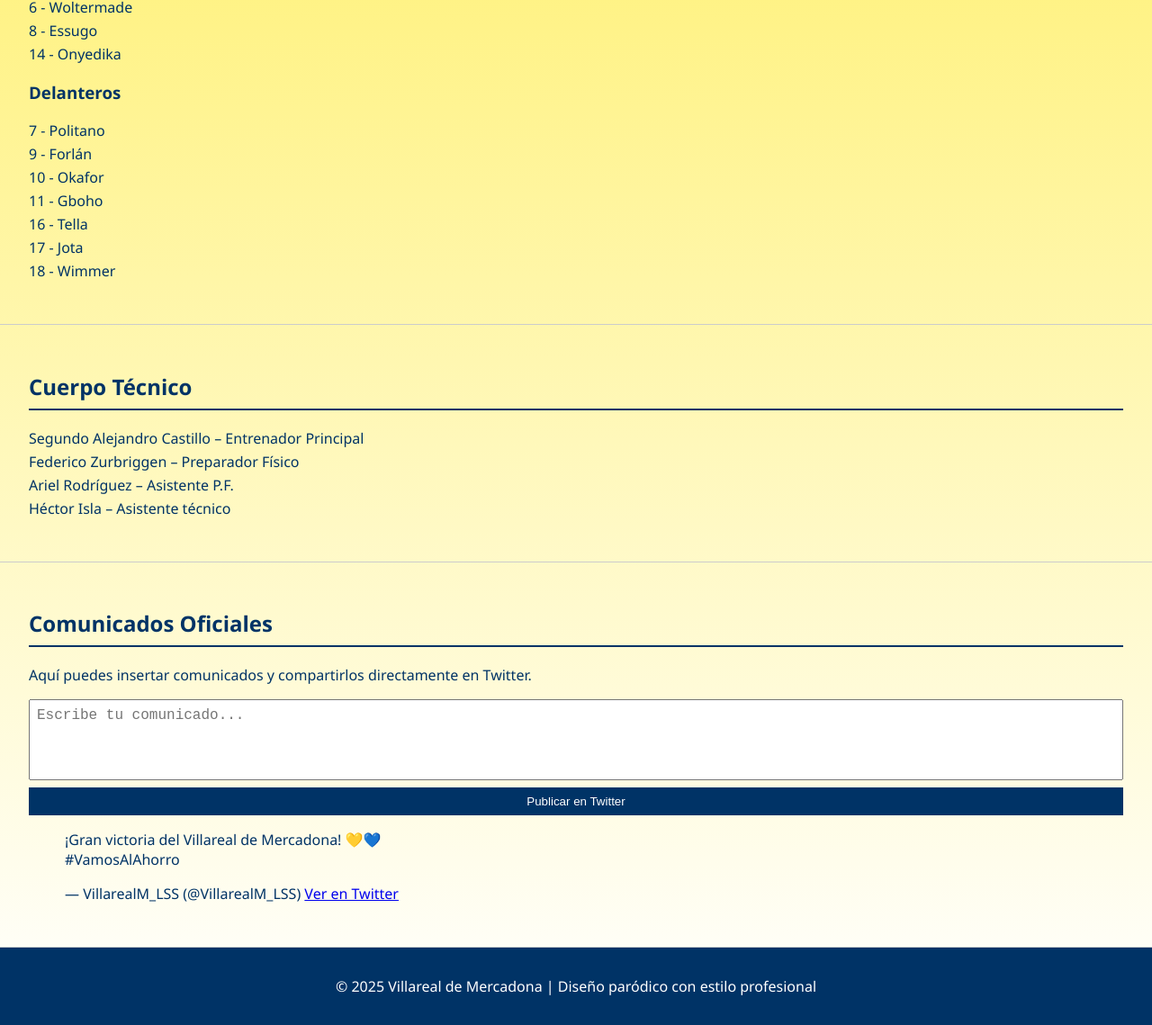
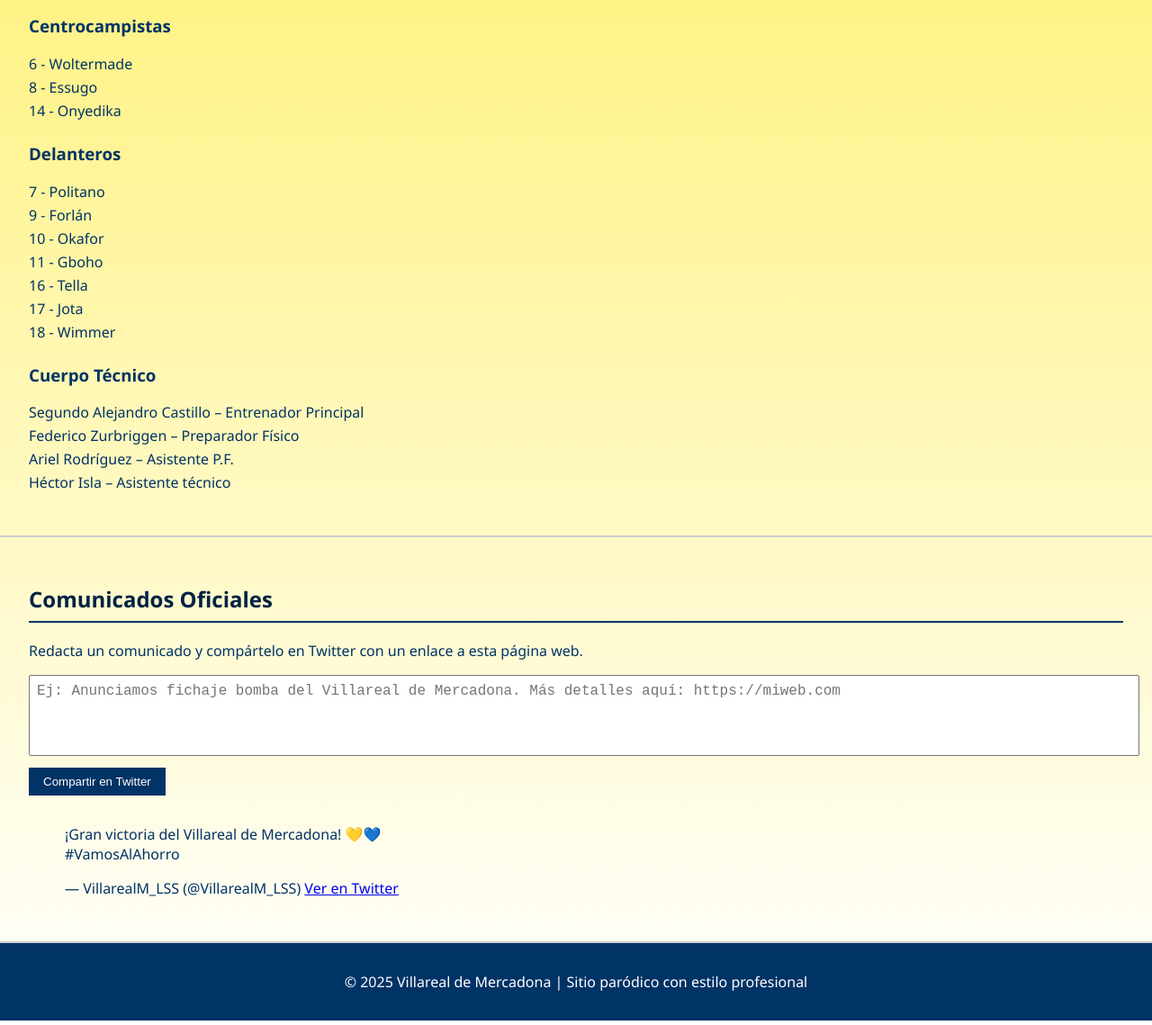
Before and after one commit to adrigomeez/villareal-mercadona, a plain HTML site: page index.html in a window 1280 px wide. Shown: the part 706-1845 px from the top of the page at 90% size. Drawn offline with Linux system fonts and the light colour scheme.

Commit message:
Update index.html

```diff
--- a/index.html
+++ b/index.html
@@ -7,25 +7,22 @@
   <style>
     body {
       margin: 0;
-      font-family: 'Segoe UI', Tahoma, Geneva, Verdana, sans-serif;
-      background-color: #fefefe;
+      font-family: 'Segoe UI', sans-serif;
+      background: linear-gradient(to bottom, #ffeb3b 0%, #ffffff 100%);
       color: #003366;
-      background: linear-gradient(to bottom, #ffeb3b 0%, #ffffff 100%);
-      overflow-y: scroll;
     }
 
     header {
       background-color: #003366;
-      color: #fff;
-      padding: 1rem;
+      color: white;
       text-align: center;
+      padding: 2rem;
     }
 
     nav {
       background-color: #002244;
-      color: white;
-      padding: 0.5rem;
       text-align: center;
+      padding: 1rem;
     }
 
     nav a {
@@ -37,11 +34,11 @@
 
     section {
       padding: 2rem;
-      border-bottom: 1px solid #ccc;
+      border-bottom: 2px solid #ccc;
     }
 
     h2 {
-      color: #003366;
+      color: #002244;
       border-bottom: 2px solid #003366;
       padding-bottom: 0.5rem;
     }
@@ -51,8 +48,32 @@
       padding-left: 0;
     }
 
-    ul li {
+    li {
       margin: 0.25rem 0;
+    }
+
+    .sub-section {
+      margin-top: 1.5rem;
+    }
+
+    textarea {
+      width: 100%;
+      padding: 0.5rem;
+      font-size: 1rem;
+      resize: none;
+      margin-bottom: 0.5rem;
+    }
+
+    button {
+      background-color: #003366;
+      color: white;
+      border: none;
+      padding: 0.5rem 1rem;
+      cursor: pointer;
+    }
+
+    button:hover {
+      background-color: #001f3f;
     }
 
     footer {
@@ -63,57 +84,35 @@
     }
 
     .twitter-embed {
-      margin: 1rem 0;
-    }
-
-    .comunicado-input {
-      margin-top: 1rem;
-      display: flex;
-      flex-direction: column;
-    }
-
-    .comunicado-input textarea {
-      resize: none;
-      padding: 0.5rem;
-      margin-bottom: 0.5rem;
-      font-size: 1rem;
-    }
-
-    .comunicado-input button {
-      background-color: #003366;
-      color: white;
-      border: none;
-      padding: 0.5rem;
-      cursor: pointer;
-    }
-
-    .comunicado-input button:hover {
-      background-color: #002244;
+      margin-top: 2rem;
     }
   </style>
 </head>
 <body>
+
   <header>
     <h1>Villareal de Mercadona</h1>
-    <p>Pasión, ahorro y buen fútbol</p>
+    <p>Pasión, ahorro y buen fútbol 💛💙</p>
   </header>
 
   <nav>
     <a href="#plantilla">Plantilla</a>
-    <a href="#cuerpo-tecnico">Cuerpo Técnico</a>
     <a href="#comunicados">Comunicados</a>
     <a href="https://twitter.com/VillarealM_LSS" target="_blank">Twitter Oficial</a>
   </nav>
 
   <section id="plantilla">
-    <h2>Plantilla</h2>
+    <h2>Plantilla 2025</h2>
 
+    <div class="sub-section">
       <h3>Porteros</h3>
       <ul>
         <li>1 - Olij</li>
         <li>23 - Areola</li>
       </ul>
+    </div>
 
+    <div class="sub-section">
       <h3>Defensas</h3>
       <ul>
         <li>2 - St Juste</li>
@@ -124,14 +123,18 @@
         <li>13 - Bassey</li>
         <li>15 - Hinshelwood</li>
       </ul>
+    </div>
 
+    <div class="sub-section">
       <h3>Centrocampistas</h3>
       <ul>
         <li>6 - Woltermade</li>
         <li>8 - Essugo</li>
         <li>14 - Onyedika</li>
       </ul>
+    </div>
 
+    <div class="sub-section">
       <h3>Delanteros</h3>
       <ul>
         <li>7 - Politano</li>
@@ -142,27 +145,25 @@
         <li>17 - Jota</li>
         <li>18 - Wimmer</li>
       </ul>
-  </section>
+    </div>
 
-  <section id="cuerpo-tecnico">
-    <h2>Cuerpo Técnico</h2>
+    <div class="sub-section">
+      <h3>Cuerpo Técnico</h3>
       <ul>
         <li>Segundo Alejandro Castillo – Entrenador Principal</li>
         <li>Federico Zurbriggen – Preparador Físico</li>
         <li>Ariel Rodríguez – Asistente P.F.</li>
         <li>Héctor Isla – Asistente técnico</li>
       </ul>
+    </div>
   </section>
 
   <section id="comunicados">
     <h2>Comunicados Oficiales</h2>
+    <p>Redacta un comunicado y compártelo en Twitter con un enlace a esta página web.</p>
 
-    <p>Aquí puedes insertar comunicados y compartirlos directamente en Twitter.</p>
-
-    <div class="comunicado-input">
-      <textarea rows="4" placeholder="Escribe tu comunicado..."></textarea>
-      <button onclick="window.open('https://twitter.com/intent/tweet?text=' + encodeURIComponent(document.querySelector('textarea').value), '_blank')">Publicar en Twitter</button>
-    </div>
+    <textarea id="comunicado" rows="4" placeholder="Ej: Anunciamos fichaje bomba del Villareal de Mercadona. Más detalles aquí: https://miweb.com"></textarea>
+    <button onclick="compartirEnTwitter()">Compartir en Twitter</button>
 
     <div class="twitter-embed">
       <blockquote class="twitter-tweet">
@@ -173,9 +174,18 @@
   </section>
 
   <footer>
-    <p>&copy; 2025 Villareal de Mercadona | Diseño paródico con estilo profesional</p>
+    <p>&copy; 2025 Villareal de Mercadona | Sitio paródico con estilo profesional</p>
   </footer>
 
   <script async src="https://platform.twitter.com/widgets.js" charset="utf-8"></script>
+  <script>
+    function compartirEnTwitter() {
+      const texto = document.getElementById("comunicado").value;
+      const urlPagina = window.location.href;
+      const tweet = `${texto} ${urlPagina}`;
+      const enlace = `https://twitter.com/intent/tweet?text=${encodeURIComponent(tweet)}`;
+      window.open(enlace, '_blank');
+    }
+  </script>
 </body>
 </html>
```
Lines whose indentation alone changed are shown as unchanged.
